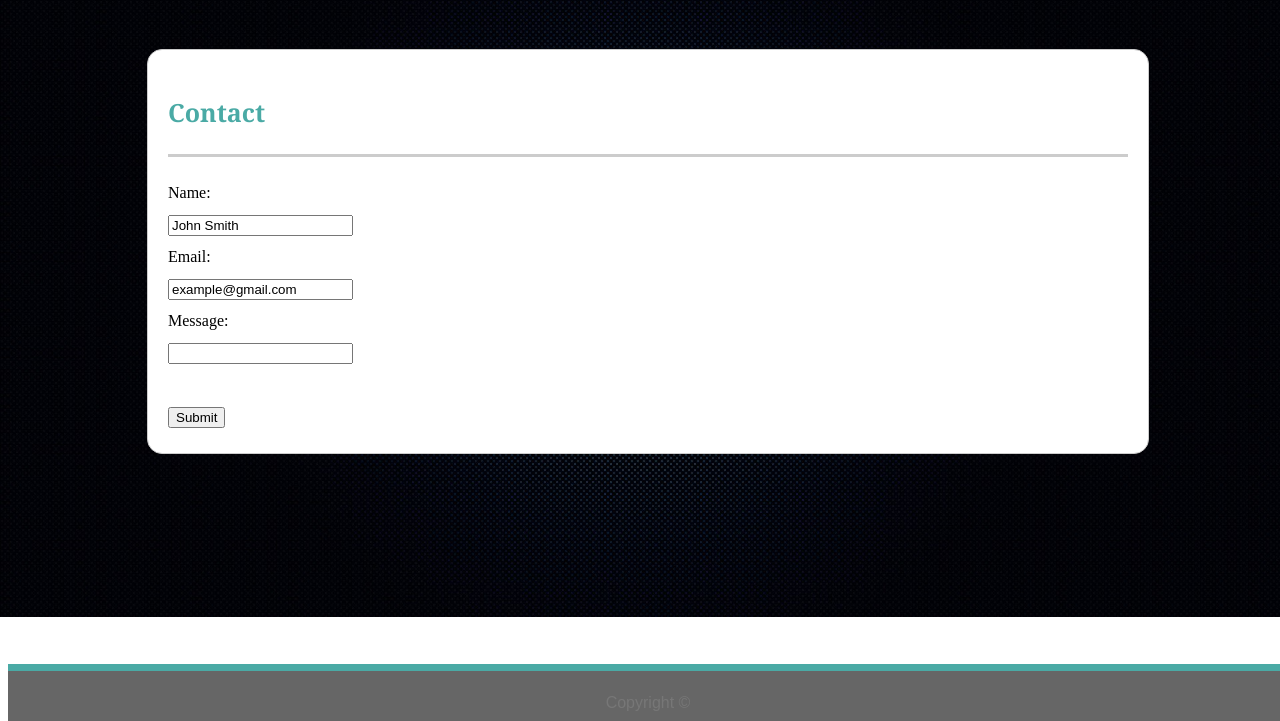
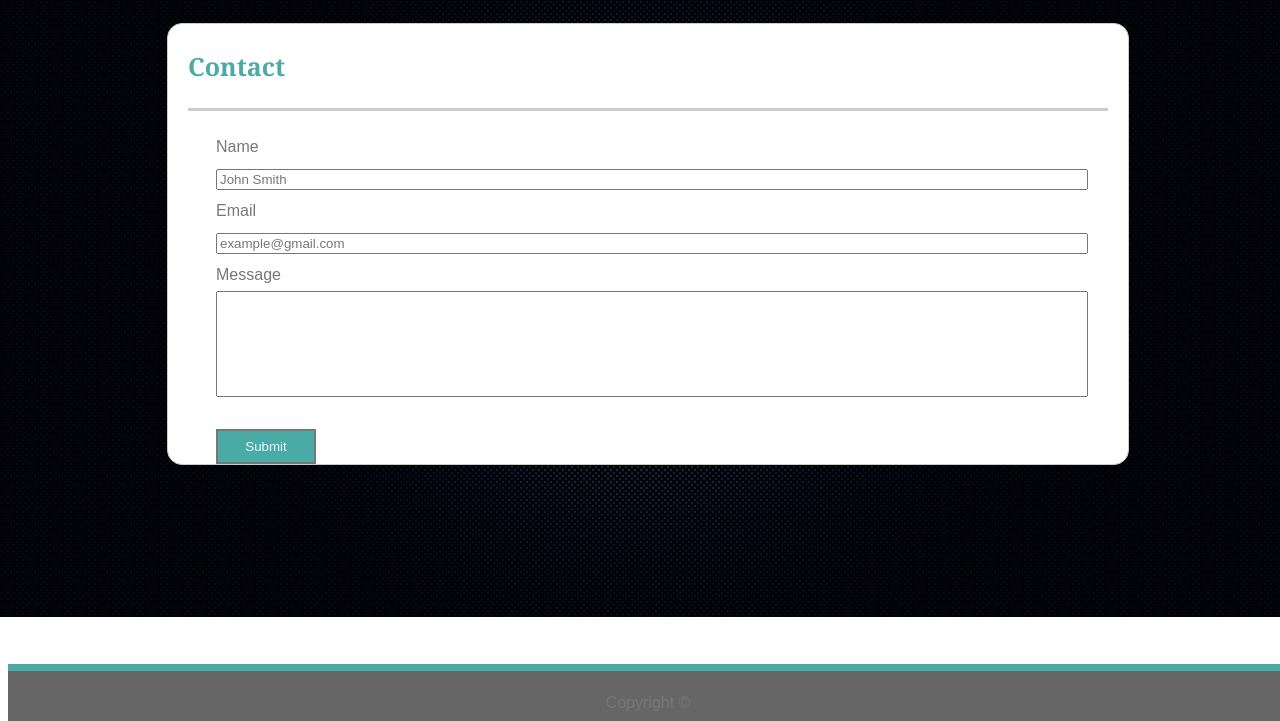
Before and after one commit to hamandhamlin/andrew-bio, a plain HTML site: page contact.html in a window 1280 px wide. Shown: the part 79-800 px from the top of the page. Drawn offline with Linux system fonts and the light colour scheme.

Commit message:
completed styling in the contact.html file.

```diff
--- a/assets/css/style.css
+++ b/assets/css/style.css
@@ -63,7 +63,7 @@ h1 {
 img {
     width: 170px;
     float: left;
-    padding-right: 10px;
+    padding: 0px 20px 0px 20px;
 }
 
 #content_width {
@@ -80,19 +80,23 @@ img {
     margin-left: auto;
     background-color: #ffffff;
     border: 1px solid #cccccc;
-    margin-top: 10%;
-    padding: 20px;
+    margin-top: 8%;
     border-radius: 15px;
 }
 
 #about_me {
     color:  #4aaaa5;
     border-bottom: 3px solid #cccccc;
-    margin-bottom: 20px;
+    margin: 0px 20px 20px 20px;
+}
+
+#bio {
+    margin-right: 20px;
+    margin-left: 20px;
 }
 
 #footer {
-    position: absolute;
+    position: fixed;
     bottom: 0;
     width: 100%;
     height: 50px;
@@ -102,3 +106,27 @@ img {
     text-align: center;
     color: aliceblue;
 }
+
+#form {
+    font-family: Arial, Helvetica, sans-serif;
+    width: 90%;
+    margin-left: 5%;
+    color: #777777;
+}
+
+#name-input, #email-input, #message-input {
+    width: 100%;
+    color: #777777;
+}
+
+#message-input {
+    height: 100px;
+}
+
+#submit {
+    width: 100px;
+    height: 35px;
+    background-color: #4aaaa5;
+    color: aliceblue;
+    border: 2px solid #777777;
+}
--- a/contact.html
+++ b/contact.html
@@ -34,13 +34,13 @@
         <div id="about_me"><h1>Contact</h1></div>
         <div id="form">
             <form action="/action_page.php">
-                <label for="name-input">Name:</label><br>
+                <label for="name-input">Name</label><br>
                 <input type="text" id="name-input" name="name" value="John Smith"><br>
-                <label for="email">Email:</label><br>
+                <label for="email">Email</label><br>
                 <input type="text" id="email-input" name="email" value="example@gmail.com"><br>
-                <label for="message">Message:</label><br>
+                <label for="message">Message</label><br>
                 <input type="text" id="message-input" name="message"><br><br>
-                <input type="submit" value="Submit">
+                <input type="submit" id="submit" value="Submit">
               </form>
         </div>
 
```
